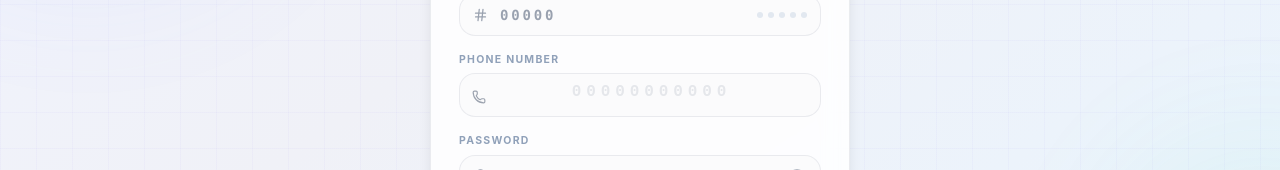
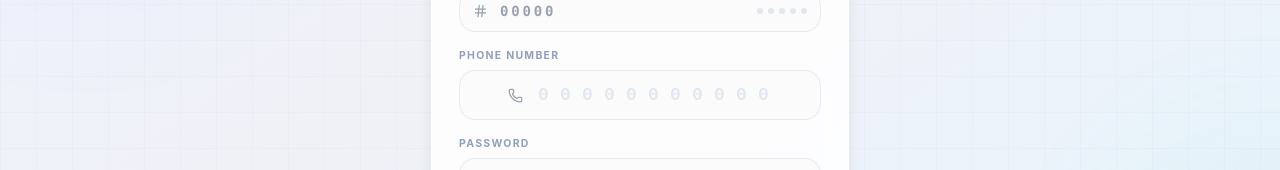
Before and after one commit to samiulfahad/LabPilotClient-Frontend, a React (Vite) app: page /login in a window 1280 px wide. Shown: the part 320-490 px from the top of the page. Built offline with nearby package versions, Linux system fonts and the light colour scheme; what @react-pdf/renderer would draw is missing.

Commit message:
code refactored

```diff
--- a/src/pages/login/index.jsx
+++ b/src/pages/login/index.jsx
@@ -59,6 +59,7 @@ const LabDots = ({ count, total = 5 }) => (
 
 /* ─── Per-digit underline phone input ────────────────────────────────────── */
 const MAX_PHONE = 11;
+
 const PhoneDigitInput = ({ value, onChange, onKeyDown, error, autoFocus }) => {
   const inputRef = useRef(null);
   const [focused, setFocused] = useState(false);
@@ -70,12 +71,15 @@ const PhoneDigitInput = ({ value, onChange, onKeyDown, error, autoFocus }) => {
       onClick={handleContainerClick}
       className="cursor-text relative"
       style={{
-        padding: "10px 0 8px 0",
+        padding: "12px 0",
         borderRadius: "16px",
         background: focused ? "#fff" : "rgba(249,250,251,0.7)",
         border: error ? "1px solid #fca5a5" : focused ? "1px solid #60a5fa" : "1px solid rgba(229,231,235,0.8)",
         boxShadow: focused ? "0 0 0 4px rgba(59,130,246,0.1)" : error ? "0 0 0 4px rgba(252,165,165,0.2)" : "none",
-        transition: "border 0.2s, box-shadow 0.2s, background 0.2s",
+        transition: "all 0.2s ease",
+        display: "flex",
+        alignItems: "center",
+        justifyContent: "center", // This centers the entire inner row
       }}
     >
       <input
@@ -101,22 +105,19 @@ const PhoneDigitInput = ({ value, onChange, onKeyDown, error, autoFocus }) => {
         aria-label="Phone number"
       />
 
-      <div className="flex items-end px-2 sm:px-3">
+      <div className="flex items-center">
         <Phone
-          size={14}
+          size={15}
           style={{
             color: focused ? "#3b82f6" : "#9ca3af",
-            marginRight: "4px", // Reduced margin from icon
-            marginBottom: "4px",
+            marginRight: "12px", // Space between icon and centered numbers
             flexShrink: 0,
             transition: "color 0.2s",
           }}
         />
 
-        {/* FIX: Changed gap to 0.5px and used justify-center
-            to keep the digits tightly packed
-        */}
-        <div className="flex items-end gap-[0.5px] flex-1 justify-center">
+        {/* Digit Row: flex-none and justify-center ensures they sit together in the middle */}
+        <div className="flex items-center gap-[4px] flex-none">
           {Array.from({ length: MAX_PHONE }).map((_, i) => {
             const filled = i < value.length;
             const isCursor = focused && i === value.length;
@@ -126,45 +127,41 @@ const PhoneDigitInput = ({ value, onChange, onKeyDown, error, autoFocus }) => {
                 key={i}
                 style={{
                   display: "flex",
-                  flexDirection: "column",
                   alignItems: "center",
-                  flex: "0 0 auto", // Changed from flex-1 to prevent stretching
-                  width: "14px", // Fixed narrow width for each digit
-                  gap: "3px",
+                  justifyContent: "center",
+                  width: "18px",
+                  height: "24px",
+                  position: "relative",
                 }}
               >
                 <span
                   style={{
                     fontFamily: "'SF Mono', 'Fira Code', 'Roboto Mono', monospace",
-                    fontSize: "16px",
+                    fontSize: "18px",
                     fontWeight: 700,
                     lineHeight: 1,
-                    color: filled ? "#1e3a8a" : "#e5e7eb", // Light placeholder color instead of transparent
-                    display: "block",
-                    minHeight: "18px",
+                    color: filled ? "#1e3a8a" : "#e2e8f0",
                     userSelect: "none",
+                    transition: "color 0.2s",
                   }}
                 >
                   {filled ? value[i] : "0"}
                 </span>
 
-                <div style={{ position: "relative", width: "100%", height: "2.5px" }}>
                 {isCursor && (
                   <div
                     style={{
                       position: "absolute",
                       left: "50%",
                       transform: "translateX(-50%)",
-                        bottom: "3px",
-                        width: "1.5px",
-                        height: "17px",
+                      width: "2px",
+                      height: "18px",
                       background: "#2563eb",
                       borderRadius: "1px",
                       animation: "lpBlink 1s step-end infinite",
                     }}
                   />
                 )}
-                </div>
               </div>
             );
           })}
```
Lines whose indentation alone changed are shown as unchanged.
